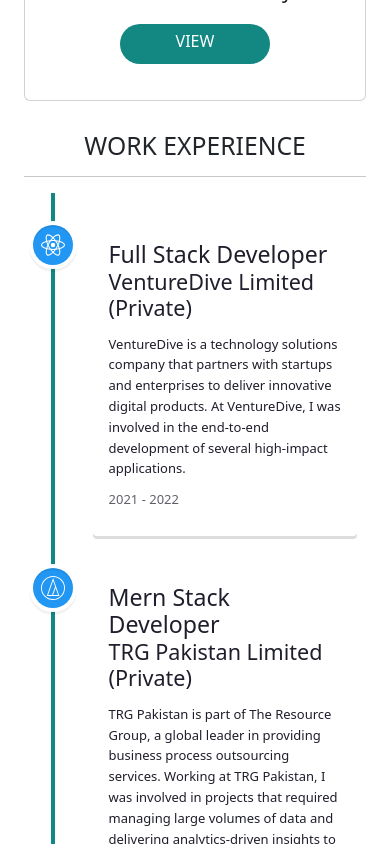
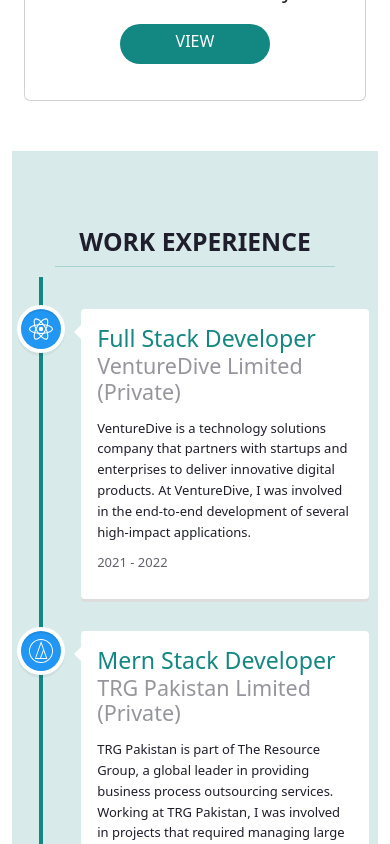
Before and after one commit to abdulRahman3070/mern-portfolio-app, a React (Create React App) app in the folder client/: page / in a window 390 px wide. Shown: the part 6040-6884 px from the top of the page. Built offline with nearby package versions, Linux system fonts and the light colour scheme.

Commit message:
Save Changes

```diff
--- a/client/src/pages/WorkExp/workexp.css
+++ b/client/src/pages/WorkExp/workexp.css
@@ -1,48 +1,49 @@
-.techstack {
-  padding-left: 130px;
-  margin-top: 60px;
+.work {
+  background-color: #1387812a;
+  margin-left: 140px;
 }
 
-.techstack hr {
+.work-exp {
+  padding: 60px 0px;
+}
+
+.work-exp h2 {
+  font-weight: bold;
+  color: #1e1e2c;
+}
+
+.work-exp hr {
   color: #138781;
   width: 400px;
   margin: 10px auto;
 }
 
-.techstack h2 {
-  font-weight: bold;
+.work-exp .vertical-timeline-element-title {
   color: #138781;
 }
 
-.techstack .card {
-  cursor: pointer;
+.work-exp .vertical-timeline-element-subtitle {
+  color: #1e1e2c78;
 }
 
-.techstack .tech-icon {
-  font-size: 2rem;
-  margin-right: 10px;
+/* ===== DARK MODE ========== */
+#dark .work {
+  background-color: #643a6b;
 }
 
-.techstack .card:hover {
-  box-shadow: rgba(0, 0, 0, 0.25) 0px 54px 55px,
-    rgba(0, 0, 0, 0.12) 0px -12px 30px, rgba(0, 0, 0, 0.12) 0px 4px 6px,
-    rgba(0, 0, 0, 0.17) 0px 12px 13px, rgba(0, 0, 0, 0.09) 0px -3px 5px;
-  background-color: #138781;
+#dark .work-exp h2 {
   color: white;
-  transition: 1s;
 }
 
-/* =============================== */
+/* =================== */
+
 @media (max-width: 700px) {
-  .techstack {
-    padding-left: 0;
+  .work {
     margin: 0;
+    padding: 0;
     margin-top: 50px;
   }
-
-  .techstack hr {
+  .work hr {
     width: 280px;
-    margin-left: auto;
-    margin-right: auto;
   }
 }
```
